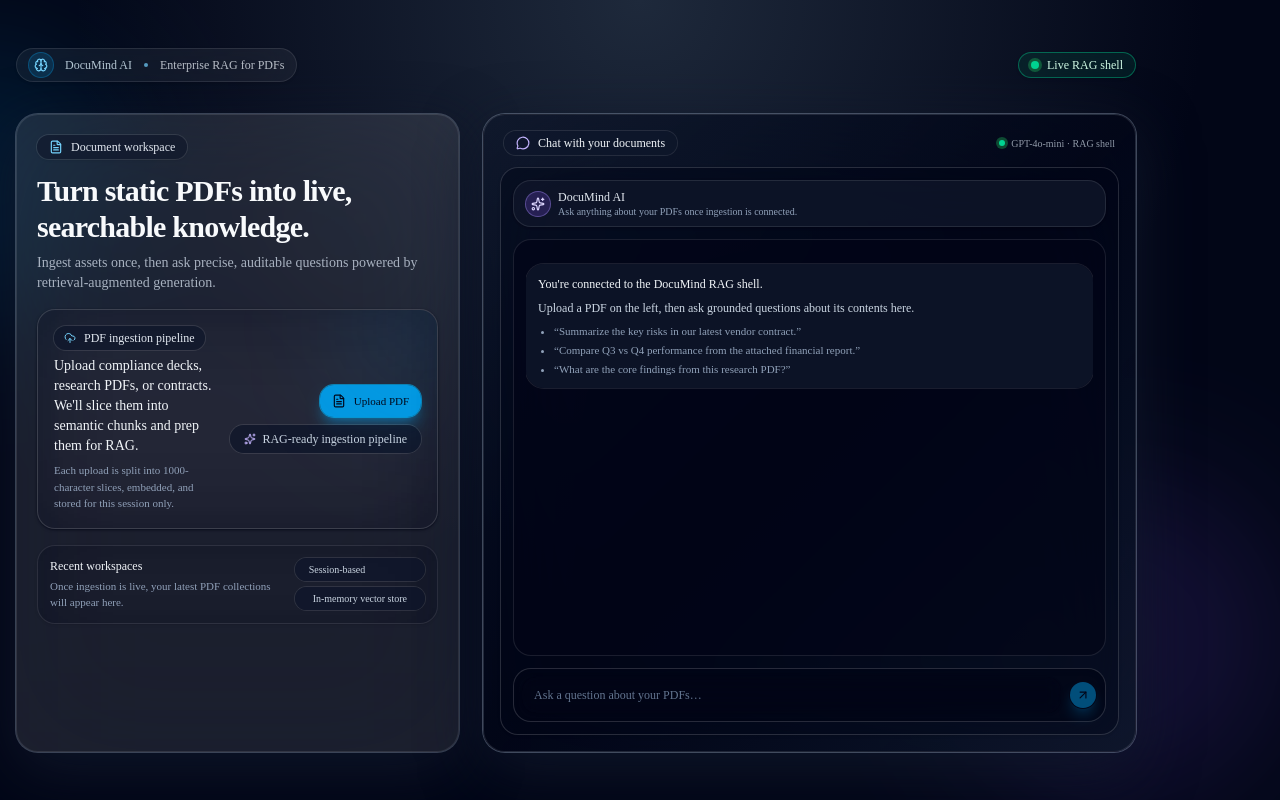
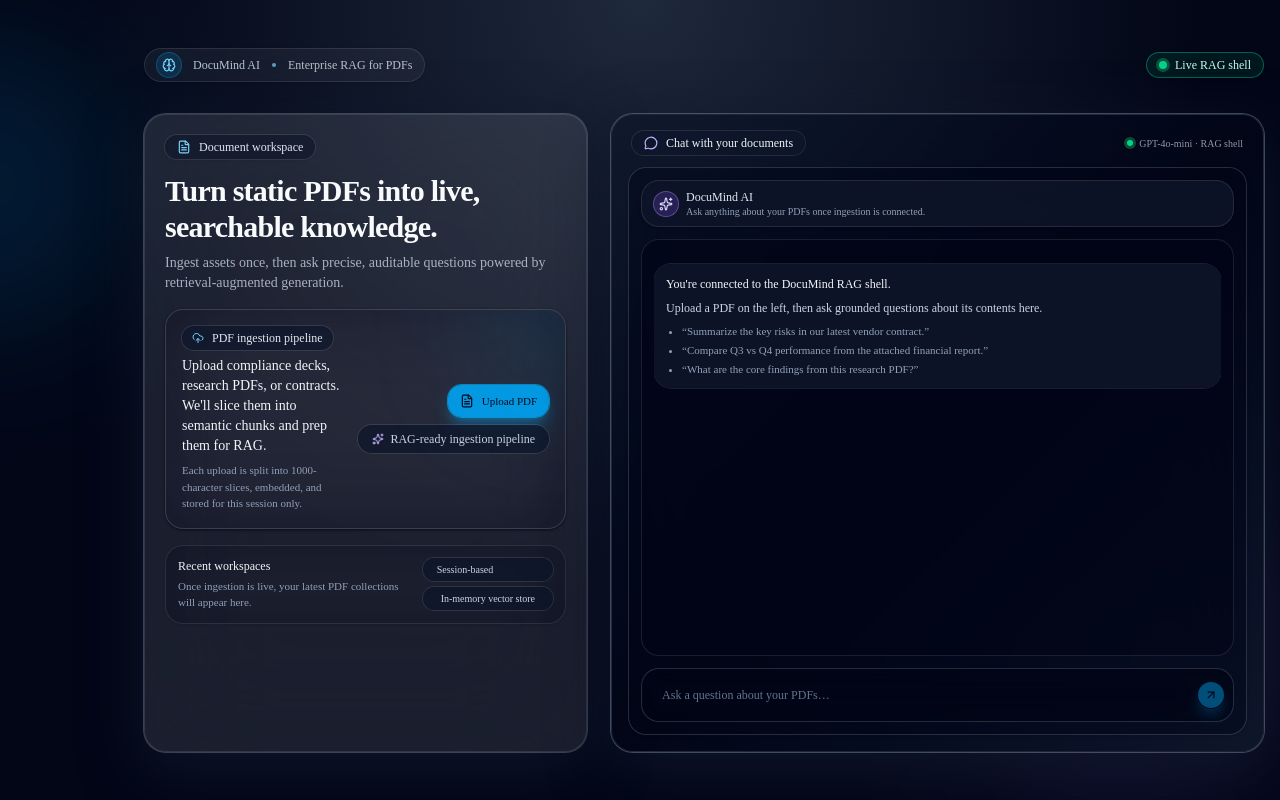
Before and after one commit to GeorgiDS9/documind-ai, a Next.js app: page / in a window 1280 px wide. Built offline with nearby package versions, Linux system fonts and the light colour scheme.

Commit message:
style: update left alignment of the home page

```diff
--- a/src/app/page.tsx
+++ b/src/app/page.tsx
@@ -11,7 +11,7 @@
         <div className="absolute bottom-0 right-0 h-80 w-80 rounded-full bg-violet-500/20 blur-3xl" />
       </div>
 
-      <main className="container relative z-10 flex min-h-screen max-w-6xl flex-col gap-8 px-4 py-10 md:py-12">
+      <main className="relative z-10 flex min-h-screen max-w-6xl flex-col gap-8 ml-32 px-4 py-10 md:py-12">
         <header className="flex flex-col items-start justify-between gap-4 md:flex-row md:items-center">
           <div className="inline-flex items-center gap-3 rounded-full border border-white/10 bg-white/5 px-3 py-1 text-xs font-medium shadow-sm backdrop-blur-xl dark:bg-slate-900/40">
             <span className="inline-flex size-6 items-center justify-center rounded-full bg-sky-500/15 text-sky-300 ring-1 ring-sky-500/40">
@@ -29,7 +29,6 @@
             </div>
           </div>
         </header>
-
         <section className="grid flex-1 gap-6 md:grid-cols-[minmax(0,0.95fr)_minmax(0,1.4fr)]">
           <article className="relative flex flex-col gap-4 rounded-3xl border border-white/10 bg-white/10 p-5 shadow-[0_0_0_1px_rgba(148,163,184,0.35),0_18px_60px_rgba(15,23,42,0.9)] backdrop-blur-3xl dark:bg-slate-900/50">
             <div className="flex items-start justify-between gap-3">
```
